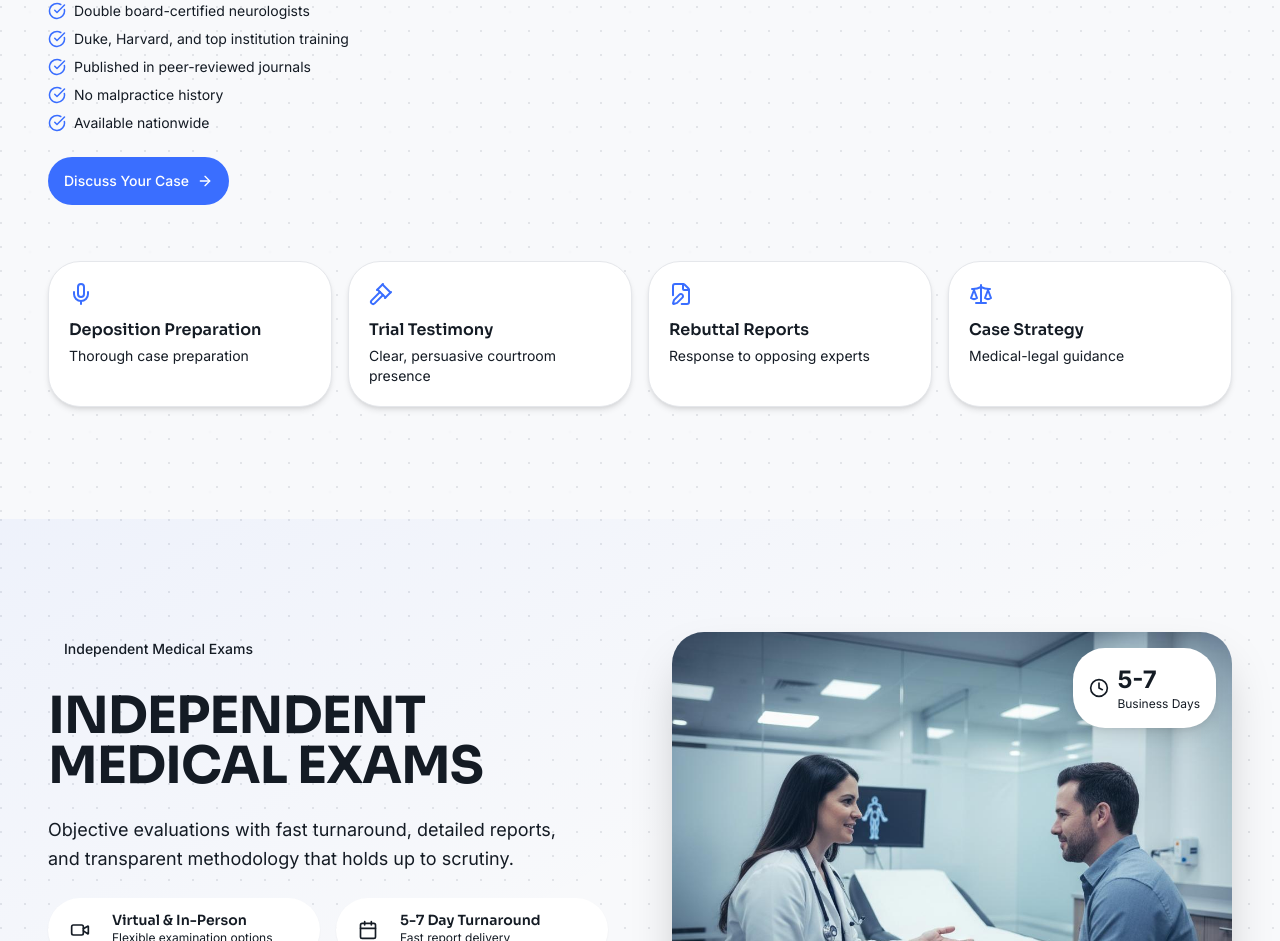
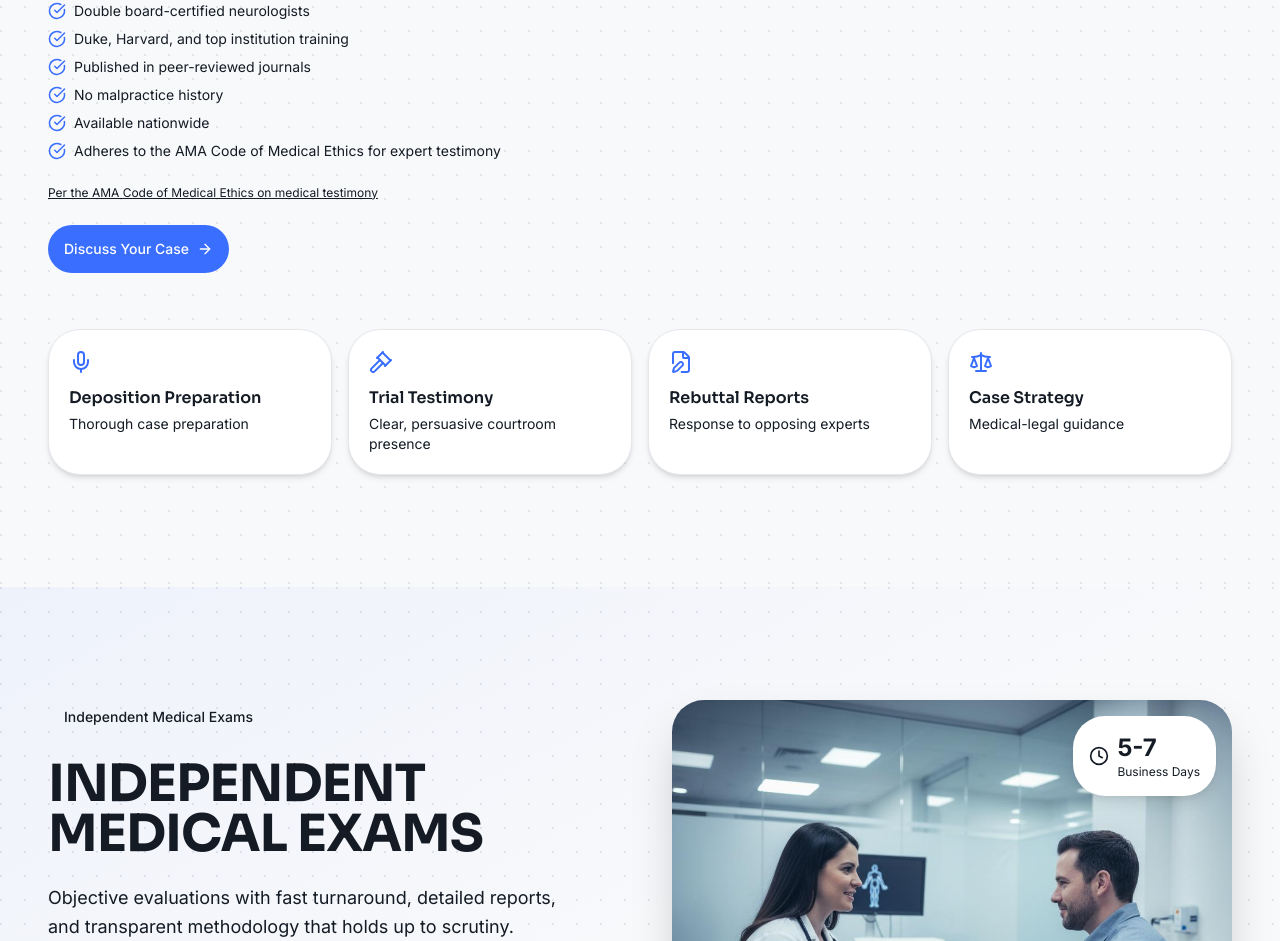
Before and after one commit to SupportAML/NLCwebsite, a React (Vite) app: page / in a window 1280 px wide. Shown: the part 7837-8778 px from the top of the page. Built offline with nearby package versions, Linux system fonts and the light colour scheme.

Commit message:
content: note AMA Code of Medical Ethics adherence for expert testimony (#3)
Requested by Ovi in the exec channel — add ethics-compliance statement
to the expert witness testimony section with a link to the source opinion.

```diff
--- a/src/sections/TestimonySection.tsx
+++ b/src/sections/TestimonySection.tsx
@@ -14,6 +14,7 @@ const credentials = [
   'Published in peer-reviewed journals',
   'No malpractice history',
   'Available nationwide',
+  'Adheres to the AMA Code of Medical Ethics for expert testimony',
 ];
 
 export function TestimonySection() {
@@ -57,6 +58,15 @@ export function TestimonySection() {
                 ))}
               </ul>
 
+              <a
+                href="https://code-medical-ethics.ama-assn.org/ethics-opinions/medical-testimony"
+                target="_blank"
+                rel="noopener noreferrer"
+                className="block text-xs text-text-secondary underline hover:text-electric transition-colors"
+              >
+                Per the AMA Code of Medical Ethics on medical testimony
+              </a>
+
               <Button
                 onClick={scrollToContact}
                 size="lg"
```
